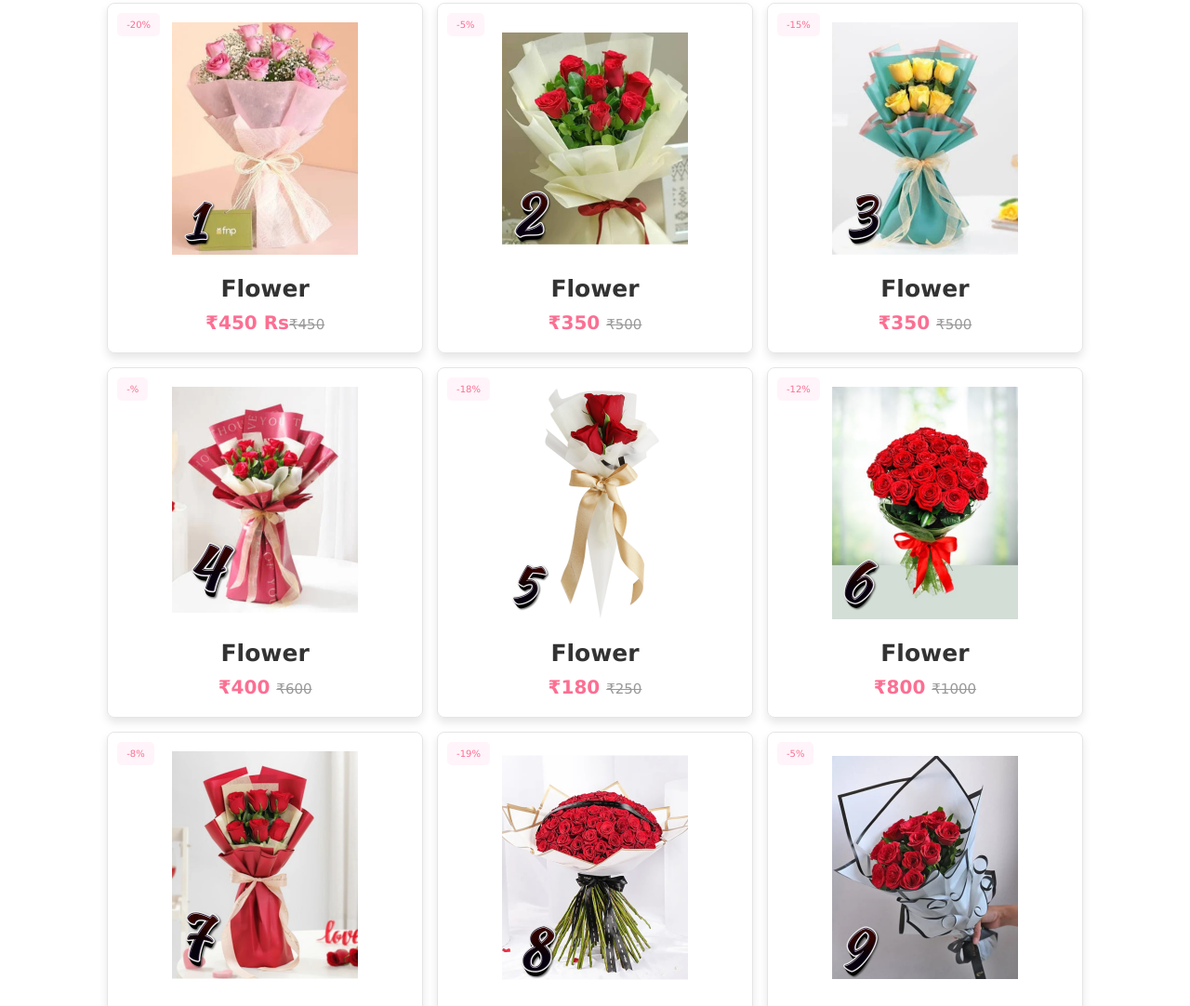
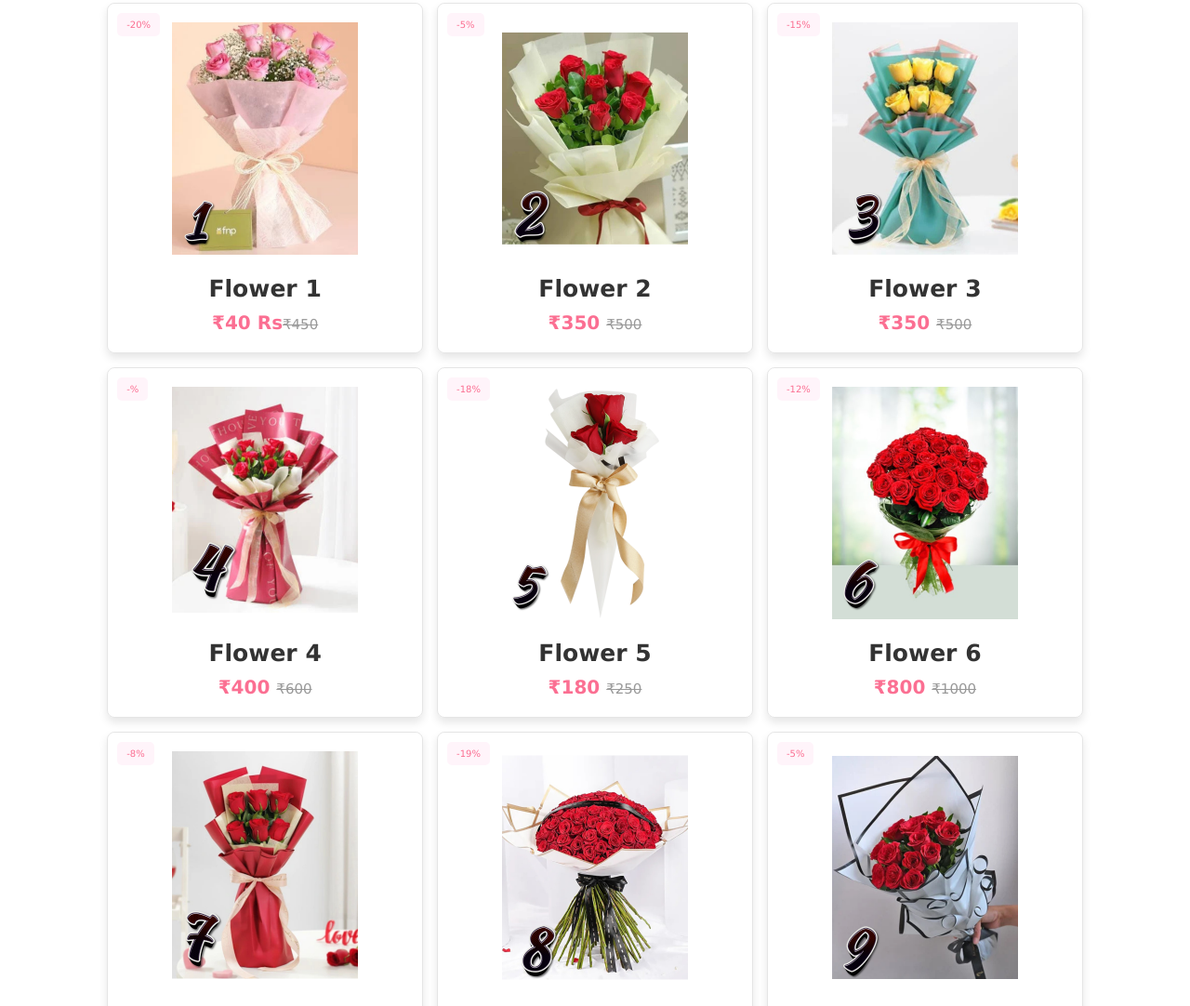
Before and after one commit to Jahnvi9044/FlowerStore, a plain HTML site: page index.html in a window 1280 px wide. Shown: the part 1718-2800 px from the top of the page at 93% size. Drawn offline with Linux system fonts and the light colour scheme.

Commit message:
eleventh commit by -<F9> jc

```diff
--- a/Style.css
+++ b/Style.css
@@ -53,6 +53,21 @@ header {
     align-items: center;
     justify-content: center;
   }
+
+  header .navbar {
+    max-height: 0;
+    transform: translateY(-100%);
+    overflow: hidden;
+    opacity: 0;
+    transition: transform 0.4s ease, opacity 0.4s ease;
+  }
+
+  header #toggler:checked ~ .navbar {
+    max-height: 500px;
+    transform: translateY(0);
+    opacity: 1;
+  }
+
 
   header .navbar a {
     font-size: 2rem;
--- a/index.html
+++ b/index.html
@@ -146,8 +146,8 @@
           </div>
         </div>
         <div class="content">
-          <h3>flower</h3>
-          <div class="price">₹450 Rs<span>₹450</span></div>
+          <h3>flower 1</h3>
+          <div class="price">₹40 Rs<span>₹450</span></div>
         </div>
       </div>
       <!-- card-2 -->
@@ -162,7 +162,7 @@
           </div>
         </div>
         <div class="content">
-          <h3>flower</h3>
+          <h3>flower 2</h3>
           <div class="price">₹350 <span>₹500 </span></div>
         </div>
       </div>
@@ -179,7 +179,7 @@
           </div>
         </div>
         <div class="content">
-          <h3>flower</h3>
+          <h3>flower 3</h3>
           <div class="price">₹350 <span> ₹500 </span></div>
         </div>
       </div>
@@ -195,7 +195,7 @@
           </div>
         </div>
         <div class="content">
-          <h3>flower</h3>
+          <h3>flower 4</h3>
           <div class="price">₹400 <span>₹600 </span></div>
         </div>
       </div>
@@ -212,7 +212,7 @@
           </div>
         </div>
         <div class="content">
-          <h3>flower</h3>
+          <h3>flower 5</h3>
           <div class="price">₹180 <span>₹250 </span></div>
         </div>
       </div>
@@ -228,7 +228,7 @@
           </div>
         </div>
         <div class="content">
-          <h3>flower</h3>
+          <h3>flower 6</h3>
           <div class="price">₹800 <span>₹1000</span></div>
         </div>
       </div>
@@ -244,7 +244,7 @@
           </div>
         </div>
         <div class="content">
-          <h3>flower</h3>
+          <h3>flower 7</h3>
           <div class="price">₹240 <span>₹400</span></div>
         </div>
       </div>
@@ -260,7 +260,8 @@
           </div>
         </div>
         <div class="content">
-          <h3>flower</h3>
+          <h3>flower 8</h3>
+          <p>25-60 Roses</p>
           <div class="price">₹800<span> ₹1000</span></div>
         </div>
       </div>
@@ -278,7 +279,7 @@
           </div>
         </div>
         <div class="content">
-          <h3>flower</h3>
+          <h3>flower 9</h3>
           <div class="price">₹700 <span>₹1100</span></div>
         </div>
       </div>
@@ -295,7 +296,7 @@
           </div>
         </div>
         <div class="content">
-          <h3>flower</h3>
+          <h3>flower 10</h3>
           <div class="price">₹190 <span>₹250</span></div>
         </div>
       </div>
@@ -311,7 +312,7 @@
           </div>
         </div>
         <div class="content">
-          <h3>flower</h3>
+          <h3>flower 11</h3>
           <div class="price">₹300 <span>₹450</span></div>
         </div>
       </div>
@@ -330,7 +331,7 @@
     </div>
   </div>
   <div class="content">
-    <h3>flower</h3>
+    <h3>flower 12</h3>
     <div class="price">₹1100 <span>₹1400</span></div>
   </div>
 </div>
@@ -347,7 +348,7 @@
     </div>
   </div>
   <div class="content">
-    <h3>flower</h3>
+    <h3>flower 13</h3>
     <div class="price">₹1200 <span>₹1500</span></div>
   </div>
 </div>
@@ -364,7 +365,7 @@
     </div>
   </div>
   <div class="content">
-    <h3>flower</h3>
+    <h3>flower 14</h3>
     <div class="price">₹1500<span>₹1800</span></div>
   </div>
 </div>
@@ -381,7 +382,7 @@
     </div>
   </div>
   <div class="content">
-    <h3>flower</h3>
+    <h3>flower 15</h3>
     <div class="price">₹450<span>₹650</span></div>
   </div>
 </div>
@@ -398,7 +399,7 @@
     </div>
   </div>
   <div class="content">
-    <h3>flower</h3>
+    <h3>flower 16</h3>
     <div class="price">₹500 <span>₹650</span></div>
   </div>
 </div>
@@ -415,7 +416,7 @@
     </div>
   </div>
   <div class="content">
-    <h3>flower</h3>
+    <h3>flower 17</h3>
     <div class="price">₹900 <span>₹1000</span></div>
   </div>
 </div>
@@ -432,7 +433,7 @@
     </div>
   </div>
   <div class="content">
-    <h3>flower</h3>
+    <h3>flower 18</h3>
     <div class="price">₹600 <span>₹800</span></div>
   </div>
 </div>
@@ -449,7 +450,7 @@
     </div>
   </div>
   <div class="content">
-    <h3>flower</h3>
+    <h3>flower 19</h3>
     <div class="price">₹600 <span>₹800</span></div>
   </div>
 </div>
@@ -466,7 +467,7 @@
     </div>
   </div>
   <div class="content">
-    <h3>flower</h3>
+    <h3>flower 20</h3>
     <div class="price">₹350<span>₹450 </span></div>
   </div>
 </div>
@@ -538,7 +539,7 @@
           <i class="fa-solid fa-star"></i>
           <i class="fa-solid fa-star"></i>
         </div>
-        <p>"I ordered a bouquet for my wife, and she was so thrilled!
+        <p>"I ordered a bouquet for my husband, and he was so thrilled!
           The flowers were stunning and smelled amazing. Great quality for such a reasonable price. Will definitely be coming back for more!"
 
         </p>
```
